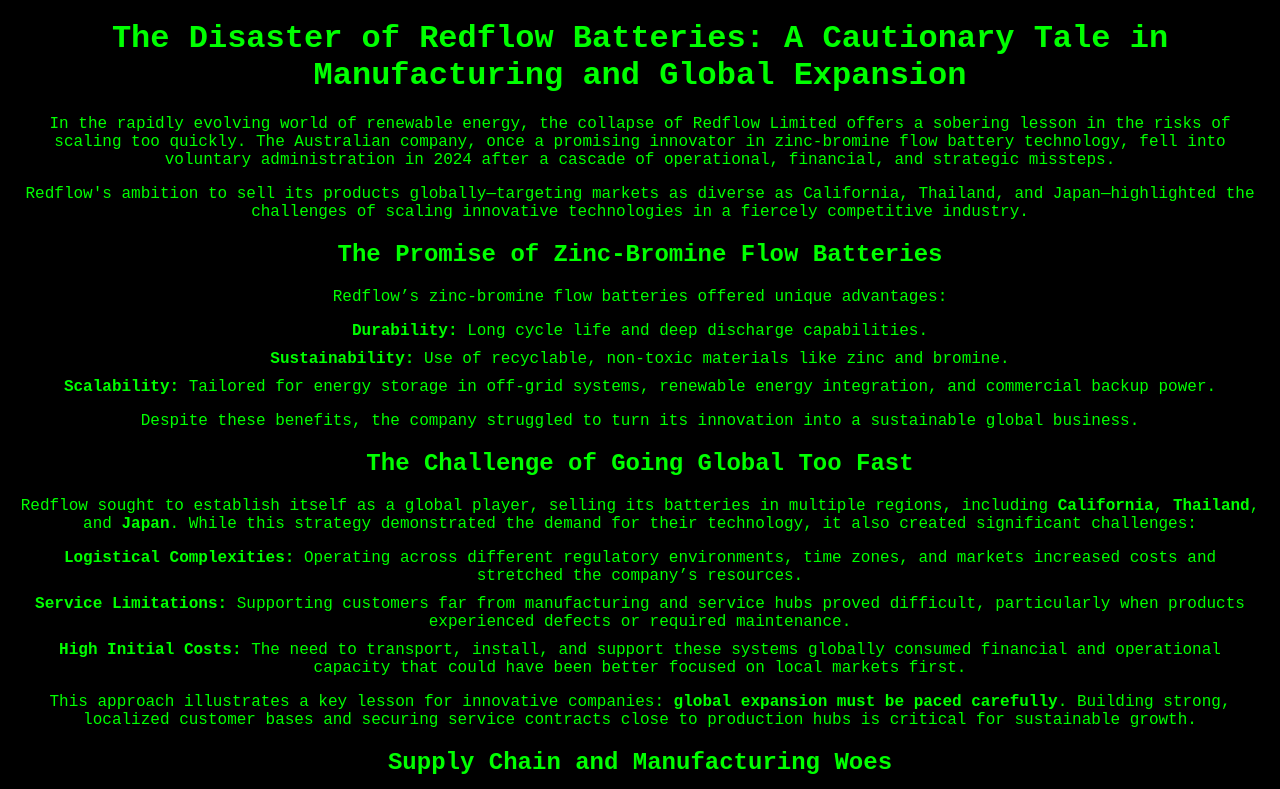
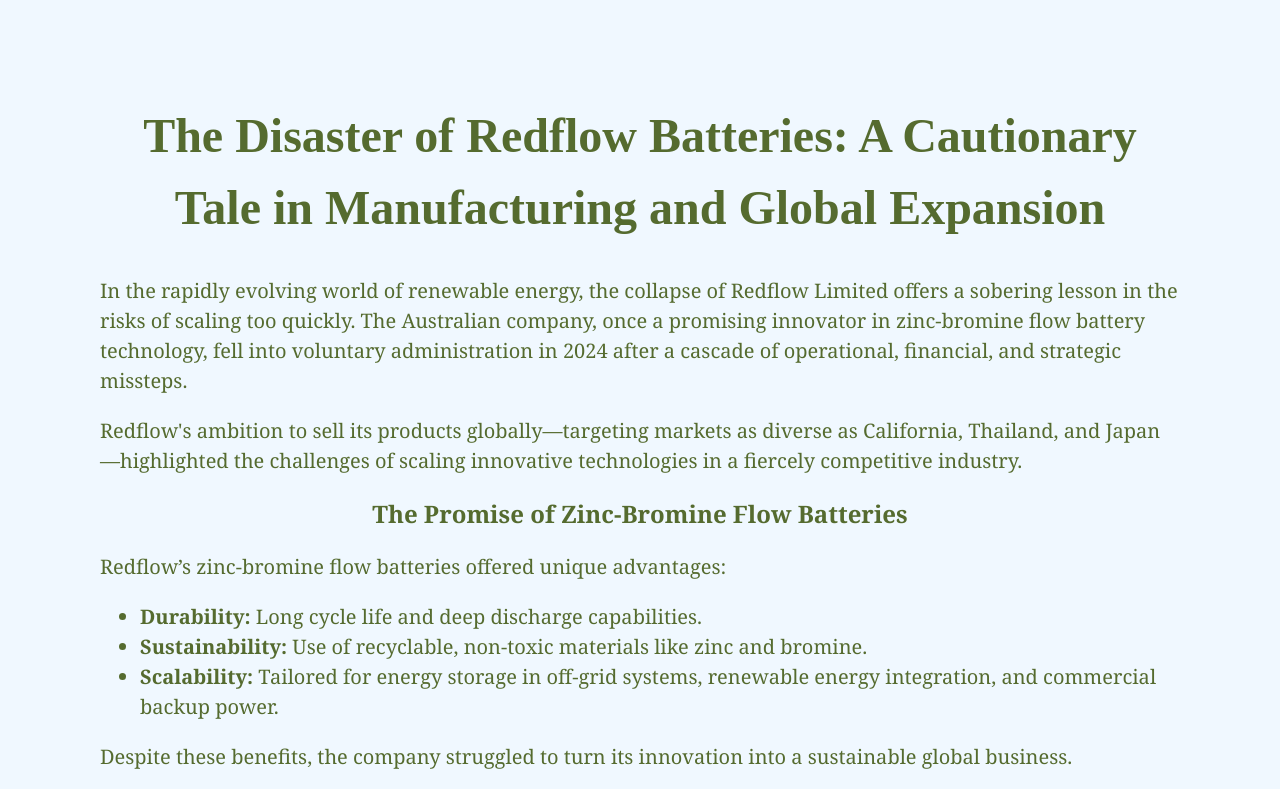
Before and after one commit to jam2ja/RailVault, a plain HTML site: page Redflow-Batteries.html in a window 1280 px wide. Shown: the top 789 px of the page. Drawn offline with Linux system fonts and the light colour scheme.

Commit message:
Update Redflow-Batteries.html
Change CSS

```diff
--- a/Redflow-Batteries.html
+++ b/Redflow-Batteries.html
@@ -9,26 +9,29 @@
     <title>The Disaster of Redflow Batteries</title>
     <style>
         body {
-            font-family: "Courier New", Courier, monospace;
-            background-color: #000;
-            color: #00ff00;
-            text-align: center;
             margin: 0;
-            padding: 20px;
+            font-family: Cambria, Georgia, serif;
+            background-color: #F0F8FF;
+            color: #556B2F;
+            text-align: left;
+            font-size: 20px;
+            padding: 100px;
+            line-height:1.5;
         }
         h1 {
-            font-size: 2rem;
+            font-family: "Times New Roman", Times, serif;
+            font-size: 3rem;
+            text-align: center;
             margin-top: 0;
         }
         h2 {
             font-size: 1.5rem;
+            text-align: center;
         }
-        ul {
-            list-style-type: none;
-            padding: 0;
-        }
-        ul li {
-            margin: 10px 0;
+        @media (max-width: 768px) {
+            body {
+                padding: 20px;
+            }
         }
     </style>
 </head>
```
